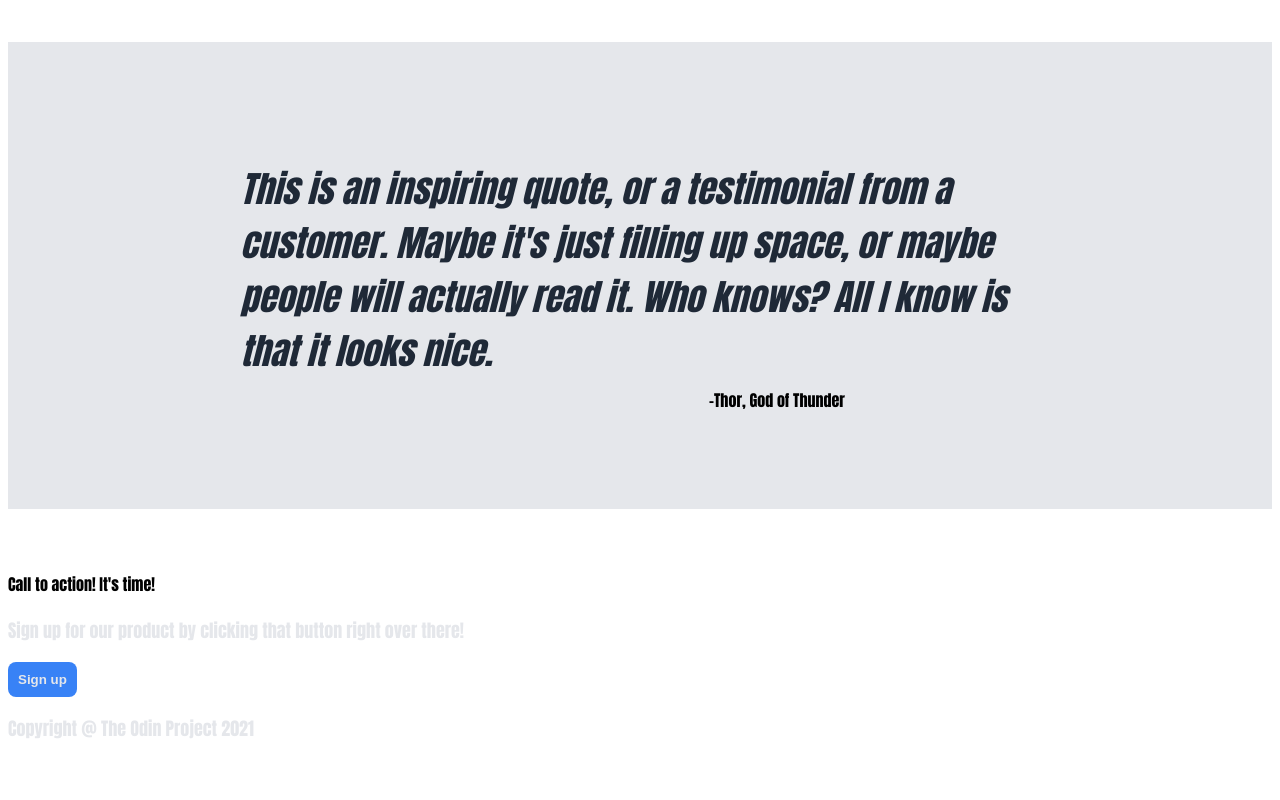
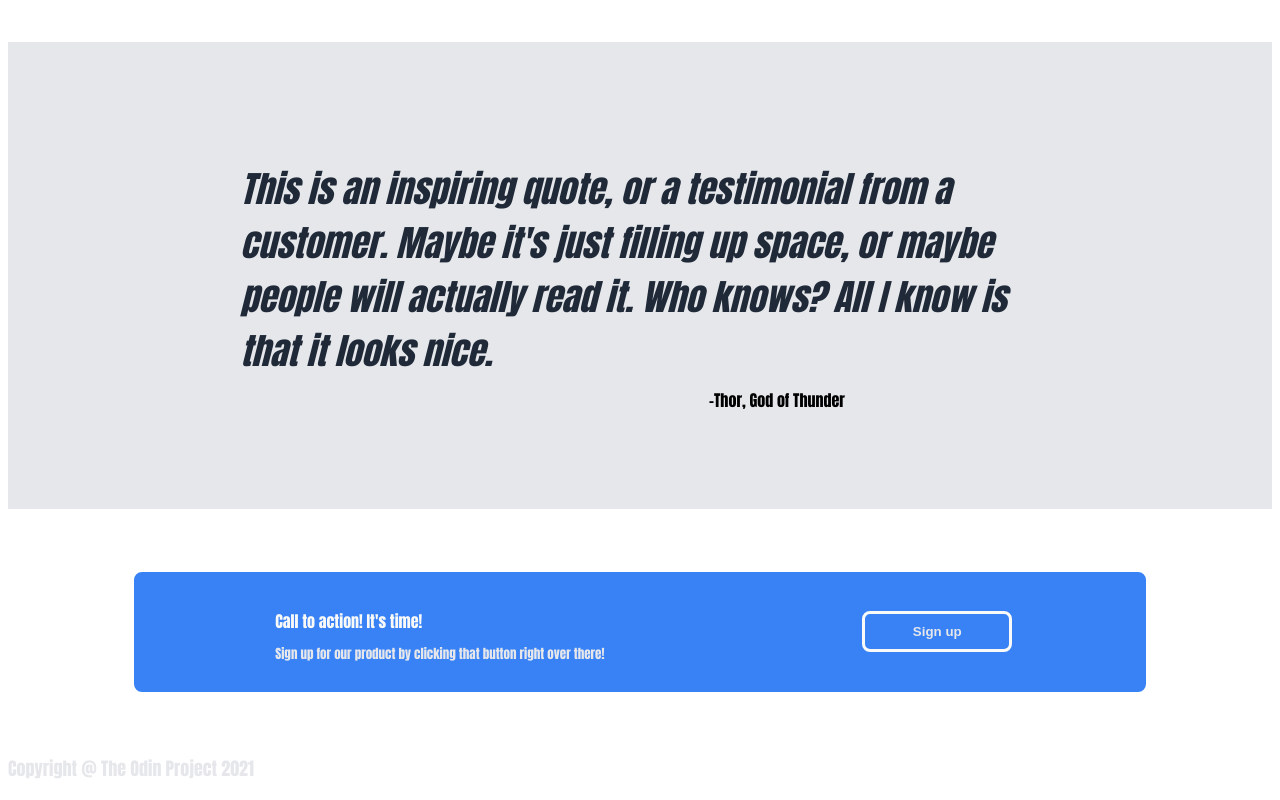
Before and after one commit to No-Robots/Landing-page, a plain HTML site: page index.html in a window 1280 px wide. Shown: the part 1177-1977 px from the top of the page. Before the commit the page ends 1937 px from the top, so only its background shows below. Drawn offline with Linux system fonts and the light colour scheme.

Commit message:
sign up button added and edited

```diff
--- a/index.html
+++ b/index.html
@@ -53,9 +53,13 @@
     </div>
 
     <div class="action">
-    <h4>Call to action! It's time!</h4>
-    <p>Sign up for our product by clicking that button right over there!</p>
-    <button>Sign up</button>
+        <div class="aleft">
+        <h4>Call to action! It's time!</h4>
+        <p>Sign up for our product by clicking that button right over there!</p>
+        </div>
+        <div class="aright">
+        <button>Sign up</button>
+        </div>
     </div>
 
     <div class="footer">
--- a/style.css
+++ b/style.css
@@ -160,3 +160,32 @@ button{
     margin-right: 32%;
     font-weight: 900;
 }
+
+.action{
+    display: flex;
+    justify-content: space-around;
+    align-items: center;
+    background-color: #3882f6;
+    color: #f9faf8;
+    margin: 5%;
+    margin-left: 10%;
+    margin-right: 10%;
+    padding: 1%;
+    border: solid #3882f6;
+    border-radius: 8px;
+}
+
+.action h4{
+    font-weight: 900;
+}
+
+.action p{
+    margin-top: -3%;
+    font-size: small;
+}
+
+.action button{
+    min-width: 150px;
+    margin-left: 5%;
+    border: solid #f9faf8;
+}
```
